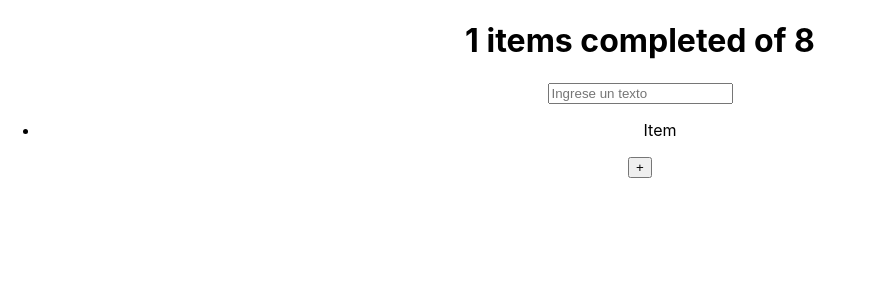
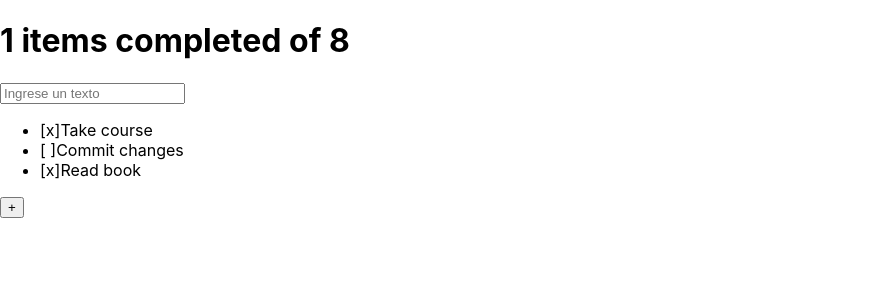
Before and after one commit to ArielAyala/to-do-list-react, a React (Create React App) app: page / in a window 1280 px wide. Shown: the top 300 px of the page, without its empty margins (0-877 px from the left). Built offline with nearby package versions, Linux system fonts and the light colour scheme.

Commit message:
Map todo items from array

```diff
--- a/src/App.js
+++ b/src/App.js
@@ -1,4 +1,5 @@
 
+import React from 'react';
 import './App.css';
 import { TodoCounter } from './TodoCounter';
 import { TodoSearch } from './TodoSearch';
@@ -6,16 +7,26 @@ import { TodoList } from './TodoList';
 import { TodoItem } from './TodoItem';
 import { CreateTotoButton } from './CreateTotoButton';
 
+
+const defaultItems = [
+  {text: 'Take course', completed: true},
+  {text: 'Commit changes', completed: false},
+  {text: 'Read book', completed: true},
+];
+
 function App() {
   return (
-    <div className="App">
+    <React.Fragment>
       <TodoCounter completed={1} total={8} />
       <TodoSearch />
       <TodoList>
-        <TodoItem />
+        {defaultItems.map((item,index)=>(
+          <TodoItem key={index} text={item.text} completed={item.completed} />
+        ))}
       </TodoList>
       <CreateTotoButton />
-    </div>
+    </React.Fragment>
+
   );
 }
 
--- a/src/TodoItem.js
+++ b/src/TodoItem.js
@@ -1,8 +1,8 @@
 import React from 'react'
 
-function TodoItem() {
+function TodoItem({text, completed}) {
     return (
-        <li>Item</li>
+        <li>{completed ? '[x]' : '[ ]'}{text}</li>
     )
 }
 
```
